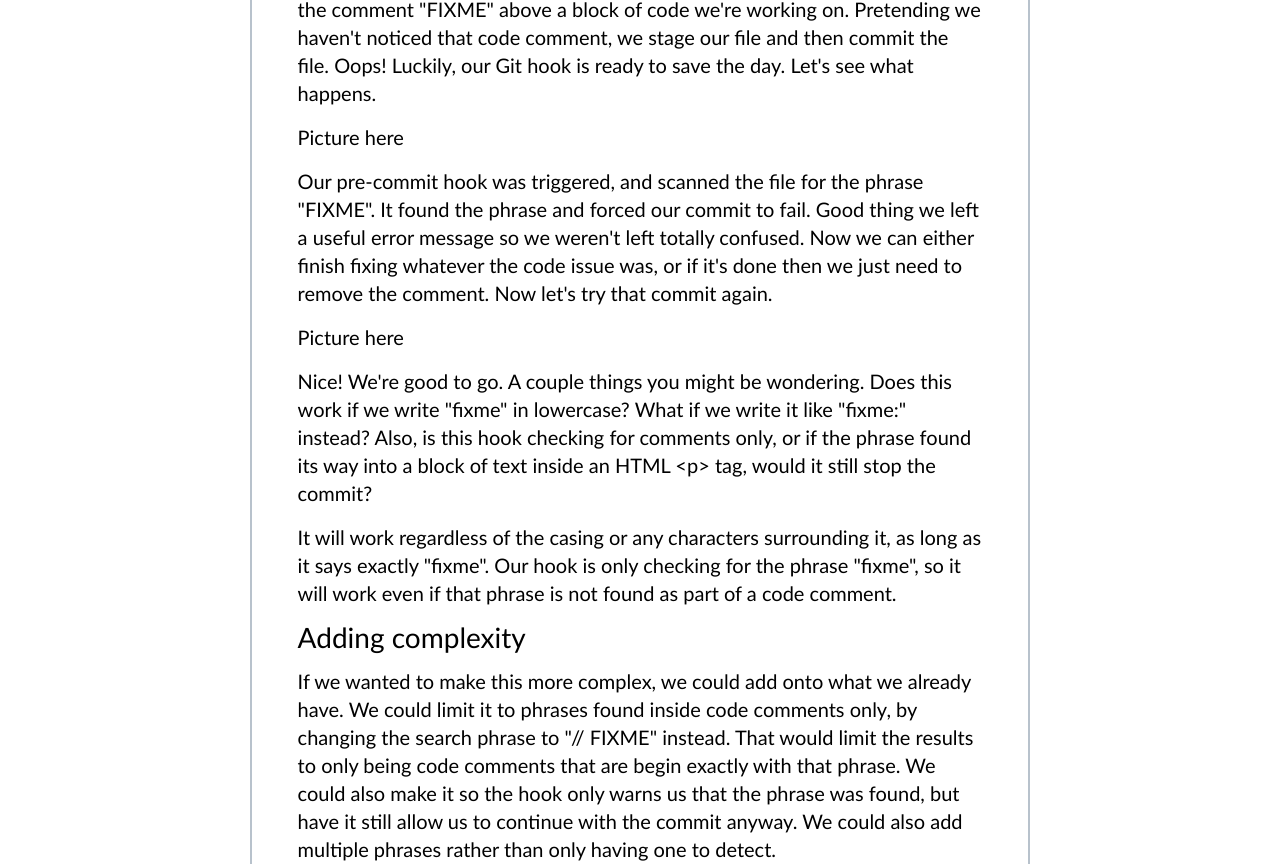
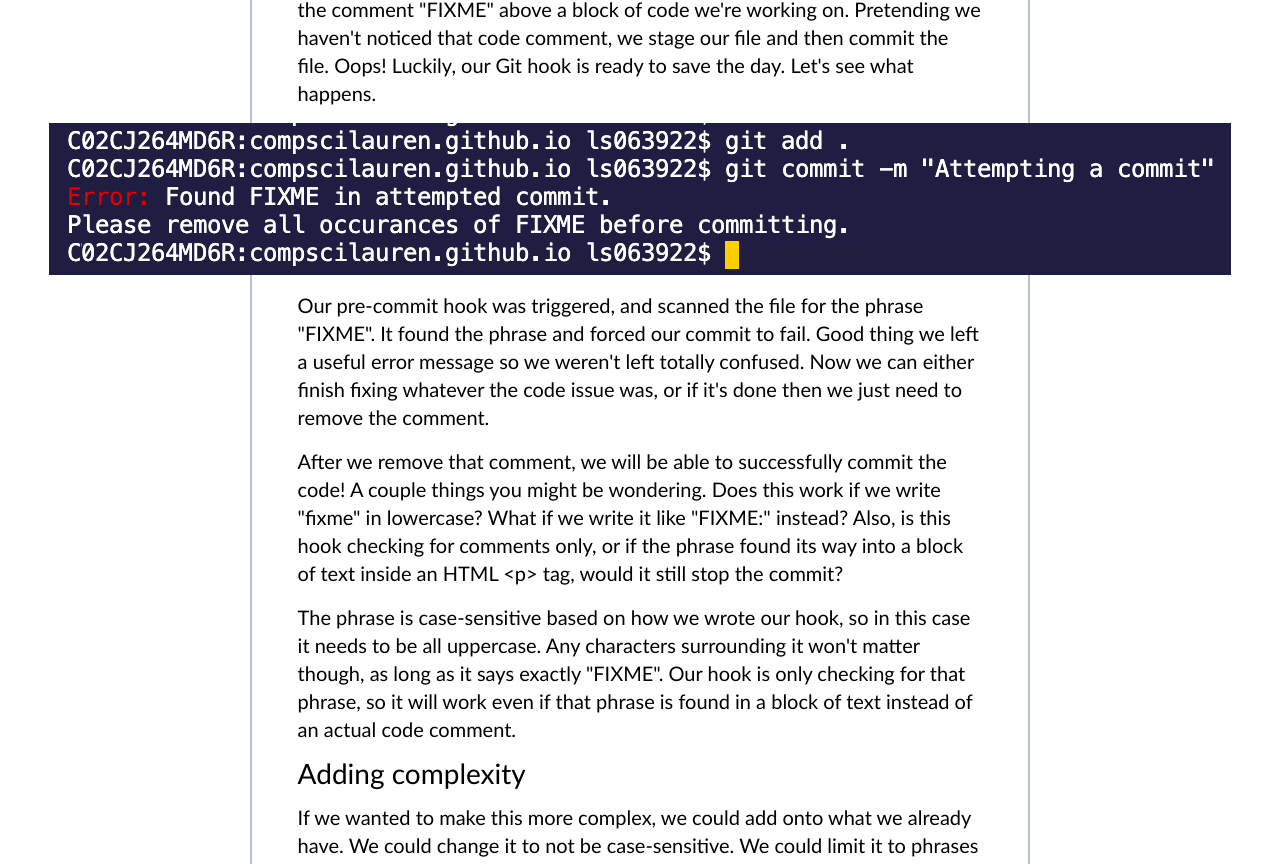
Before and after one commit to CompSciLauren/compscilauren.github.io, a React (Create React App) app: page /blog/improve-your-git-workflow-and-save-time-with-git-hooks in a window 1280 px wide. Shown: the part 2920-3784 px from the top of the page. Built offline with nearby package versions, Linux system fonts and the light colour scheme.

Commit message:
Finish article rough draft

```diff
--- a/src/blog/articles/2020-june/Article0608.jsx
+++ b/src/blog/articles/2020-june/Article0608.jsx
@@ -6,6 +6,7 @@ import BlogProfileTop from "../../../components/BlogProfileTop";
 import Tag from "../../../components/Tag";
 import CodeSnippet from "../../../images/code-snippet.png";
 import CreateNewFile from "../../../images/create-new-file.gif";
+import FailedCommit from "../../../images/failed-commit.png";
 
 function Article0608() {
   return (
@@ -67,7 +68,9 @@ function Article0608() {
               . If you go there you'll find a Quick Start section in the table
               of contents. It should have everything you need to know.
             </p>
-            <p style={{ fontSize: "28px" }}>More details on how it works</p>
+            <p style={{ fontSize: "28px" }}>
+              Stepping through a simple example
+            </p>
             <p>
               Okay, let's see what it looks like to go through each step of
               adding a Git hook to a project. This will cover the Quick Start
@@ -132,39 +135,47 @@ function Article0608() {
               stage our file and then commit the file. Oops! Luckily, our Git
               hook is ready to save the day. Let's see what happens.
             </p>
-            <p>Picture here</p>
+            <div style={{ display: "flex", justifyContent: "center" }}>
+              <img
+                src={FailedCommit}
+                alt="An attempt to commit the key phrase, it fails thanks to the Git hook"
+              ></img>
+            </div>
             <p>
               Our pre-commit hook was triggered, and scanned the file for the
               phrase "FIXME". It found the phrase and forced our commit to fail.
               Good thing we left a useful error message so we weren't left
               totally confused. Now we can either finish fixing whatever the
               code issue was, or if it's done then we just need to remove the
-              comment. Now let's try that commit again.
-            </p>
-            <p>Picture here</p>
-            <p>
-              Nice! We're good to go. A couple things you might be wondering.
-              Does this work if we write "fixme" in lowercase? What if we write
-              it like "fixme:" instead? Also, is this hook checking for comments
-              only, or if the phrase found its way into a block of text inside
-              an HTML &lt;p&gt; tag, would it still stop the commit?
+              comment.
             </p>
             <p>
-              It will work regardless of the casing or any characters
-              surrounding it, as long as it says exactly "fixme". Our hook is
-              only checking for the phrase "fixme", so it will work even if that
-              phrase is not found as part of a code comment.
+              After we remove that comment, we will be able to successfully
+              commit the code! A couple things you might be wondering. Does this
+              work if we write "fixme" in lowercase? What if we write it like
+              "FIXME:" instead? Also, is this hook checking for comments only,
+              or if the phrase found its way into a block of text inside an HTML
+              &lt;p&gt; tag, would it still stop the commit?
+            </p>
+            <p>
+              The phrase is case-sensitive based on how we wrote our hook, so in
+              this case it needs to be all uppercase. Any characters surrounding
+              it won't matter though, as long as it says exactly "FIXME". Our
+              hook is only checking for that phrase, so it will work even if
+              that phrase is found in a block of text instead of an actual code
+              comment.
             </p>
             <p style={{ fontSize: "28px" }}>Adding complexity</p>
             <p>
               If we wanted to make this more complex, we could add onto what we
-              already have. We could limit it to phrases found inside code
-              comments only, by changing the search phrase to "// FIXME"
-              instead. That would limit the results to only being code comments
-              that are begin exactly with that phrase. We could also make it so
-              the hook only warns us that the phrase was found, but have it
-              still allow us to continue with the commit anyway. We could also
-              add multiple phrases rather than only having one to detect.
+              already have. We could change it to not be case-sensitive. We
+              could limit it to phrases found inside code comments only, by
+              changing the search phrase to "// FIXME" instead. That would limit
+              the results to only being that style of a code comment that begins
+              exactly with that phrase. We could also make it so the hook only
+              warns us that the phrase was found, but have it still allow us to
+              continue with the commit anyway. We could also add multiple
+              phrases rather than only having one to detect.
             </p>
             <p>
               This is a really simple example, but you can create more complex
```
Also changed, not shown: src/images/failed-commit.png (added).
